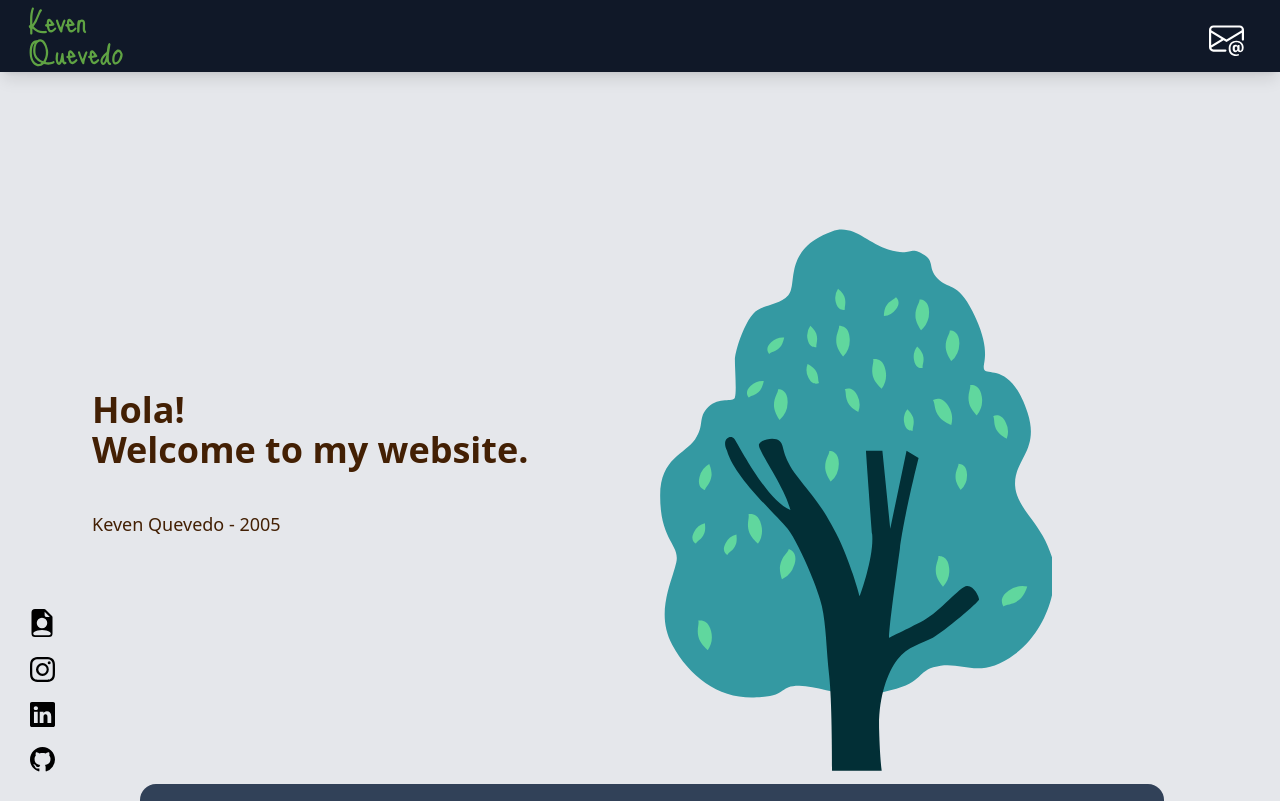
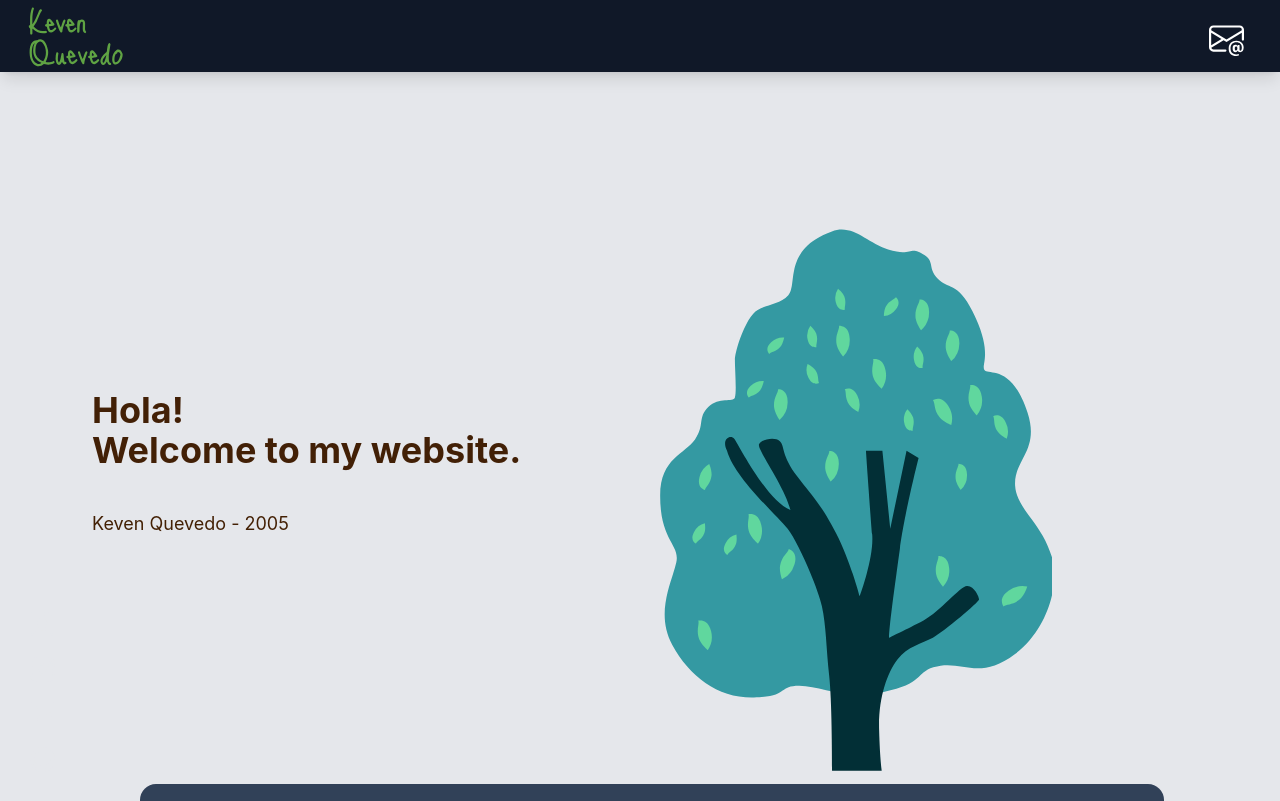
Before and after one commit to kevenjq/Kevens_website, a React (Vite) app: page / in a window 1280 px wide. Shown: the top 801 px of the page. Built offline with nearby package versions, Linux system fonts and the light colour scheme.

Commit message:
Add to index themecolors

```diff
--- a/src/index.css
+++ b/src/index.css
@@ -1 +1,45 @@
 @import "tailwindcss";
+
+/* ===== Global Theme ===== */
+:root {
+    /* Background colors */
+    --color-bg-dark: #111827;
+    /* Tailwind gray-900 */
+    --color-bg-mid: #1f2937;
+    /* Tailwind gray-800 */
+    --color-bg-light: #374151;
+    /* Tailwind gray-700 */
+
+    /* Text colors */
+    --color-text-primary: #422006;
+    /* Tailwind yellow-950 */
+    --color-text-normal: #e5e7eb;
+    /* Tailwind gray-200 */
+}
+
+/* ===== Global App Styling ===== */
+body {
+    @apply bg-gray-900 text-gray-200;
+    background-color: var(--color-bg-dark);
+    color: var(--color-text-normal);
+    font-family: 'Inter', sans-serif;
+}
+
+/* Optional — consistent container look */
+section,
+main,
+header,
+footer {
+    background-color: var(--color-bg-mid);
+    color: var(--color-text-normal);
+}
+
+/* Example for titles/headings */
+h1,
+h2,
+h3,
+h4,
+h5,
+h6 {
+    color: var(--color-text-primary);
+}
--- a/src/pages/HomePage.tsx
+++ b/src/pages/HomePage.tsx
@@ -76,7 +76,7 @@ const HomePage = () => {
 
       <div className="w-screen h-fit bg-gray-200 flex flex-col justify-start items-center border-t-white border-t-8">
         <div className="relative flex flex-row items-center justify-center w-[80%] mt-10 lg:mt-0 outline-2 hover:outline-white outline-transparent translate-x-3 h-[390px] md:h-[320px] py-20 lg:py-5 bg-slate-700 lg:-translate-y-22 rounded-2xl mx-auto lg:w-[80%] lg:h-[70%] ">
-          <h3 className="text-[10px] font-semibold text-left w-[70%] sm:text-1xl lg:text-2xl text-gray-200">
+          <p className="text-[10px] font-semibold text-left w-[70%] sm:text-1xl lg:text-2xl text-gray-200">
             <span className="text-center block">Nice to meet you!</span>
             <br />I am a university student pursuing a degree in Software
             Engineering, currently embarking on my journey into web development
@@ -93,7 +93,7 @@ const HomePage = () => {
             <span className="text-gray-200 text-center block">
               Take a look at my projects in Github posted below.
             </span>
-          </h3>
+          </p>
         </div>
 
         <div className="relative w-[80%] h-[350px] lg:h-[80%] my-10 ">
```
